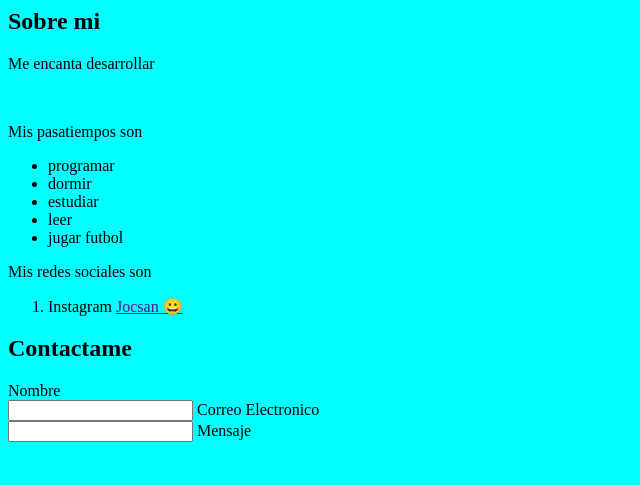
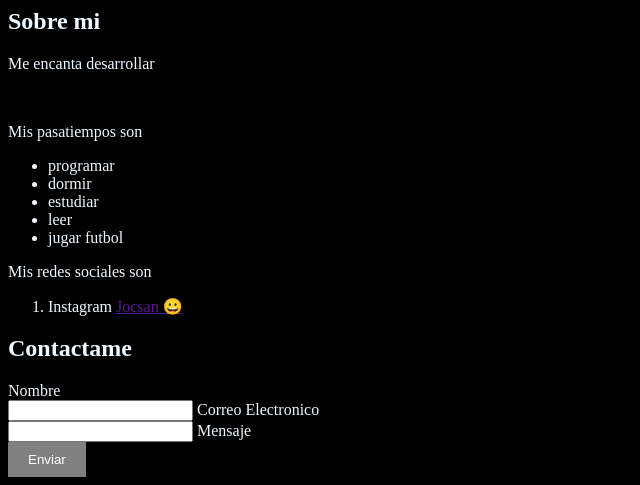
Before and after one commit to JocsanCantera/mi-primer-html, a plain HTML site: page index.html in a window 1280 px wide. Shown: the part 365-850 px from the top of the page, without its empty margins (0-640 px from the left). Before the commit the page ends 815 px from the top, so only its background shows below. Drawn offline with Linux system fonts and the light colour scheme.

Commit message:
Feat: se agrego boton con "enviar" con funcion hover

```diff
--- a/index.html
+++ b/index.html
@@ -52,6 +52,7 @@
             <label for="email">Correo Electronico</label><br>
             <input type="email" name="email" id="email" required>
             <label for="mensaje">Mensaje</label>
+            <button>Enviar</button>
         </form>
 
     <footer>
--- a/src/css/style.css
+++ b/src/css/style.css
@@ -1,5 +1,6 @@
 body {
-    background-color: aqua;
+    background-color: rgb(0, 0, 0);
+    color: aliceblue;
 }
 
 .start {
@@ -12,3 +13,16 @@ img{
     width: 200px;
     height: 150px;
 }
+
+button{
+    display: block;
+    background-color: grey; /* Color inicial del botón */
+    color: white;
+    padding: 10px 20px;
+    border: none;
+    cursor: pointer;
+}
+
+button:hover {
+    background-color: blue; /* Color del botón cuando el ratón pasa por encima */
+}
```
